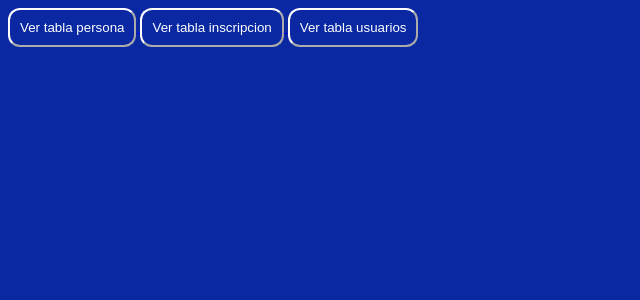
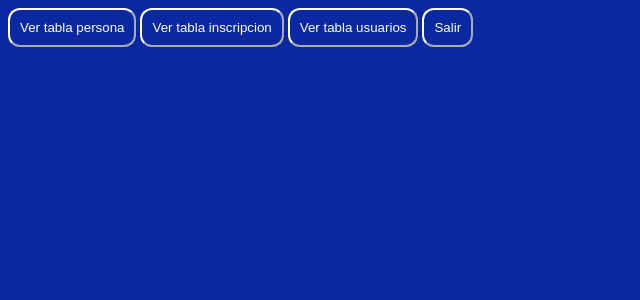
Before and after one commit to cdanielrl/examen324-2022, a PHP site: page / in a window 1280 px wide. Shown: the top 300 px of the page, without its empty margins (0-640 px from the left). Run offline with PHP 8.4, Linux system fonts and the light colour scheme; the visitor is signed in with stand-in values (Sample User, id 1).

Commit message:
Add files via upload

```diff
--- a/Preg3/acceso.php
+++ b/Preg3/acceso.php
@@ -17,6 +17,11 @@ if (! empty($_SESSION["userId"])) {
     <a href="usuarios.php">
         <button class="button">Ver tabla usuarios</button>
     </a>
+    <a href="logout.php">
+        <button class="button">
+            Salir
+        </button>
+    </a>
     <?php
 } else {
     require_once './login-form.php';
--- a/Preg3/inscripciones.php
+++ b/Preg3/inscripciones.php
@@ -52,6 +52,11 @@ if (! empty($_SESSION["userId"])) {
             Volver
         </button>
     </a>
+    <a href="logout.php">
+        <button class="button">
+            Salir
+        </button>
+    </a>
     <?php
 } else {
     require_once './login-form.php';
--- a/Preg3/usuarios.php
+++ b/Preg3/usuarios.php
@@ -48,6 +48,11 @@ if (! empty($_SESSION["userId"])) {
             Volver
         </button>
     </a>
+    <a href="logout.php">
+        <button class="button">
+            Salir
+        </button>
+    </a>
     <?php
 } else {
     require_once './login-form.php';
```
